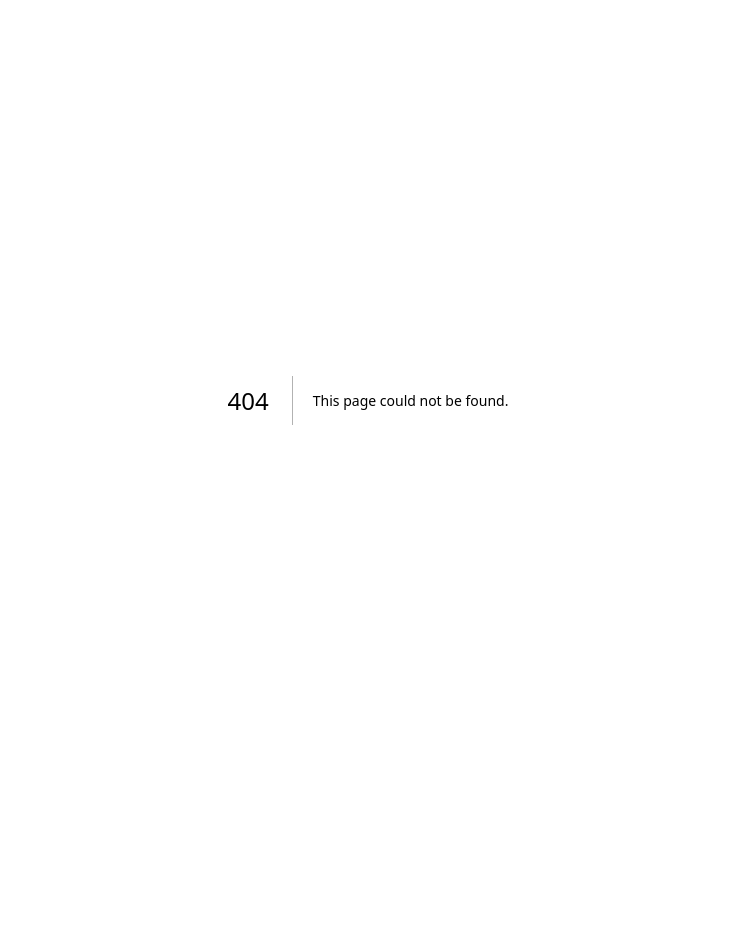
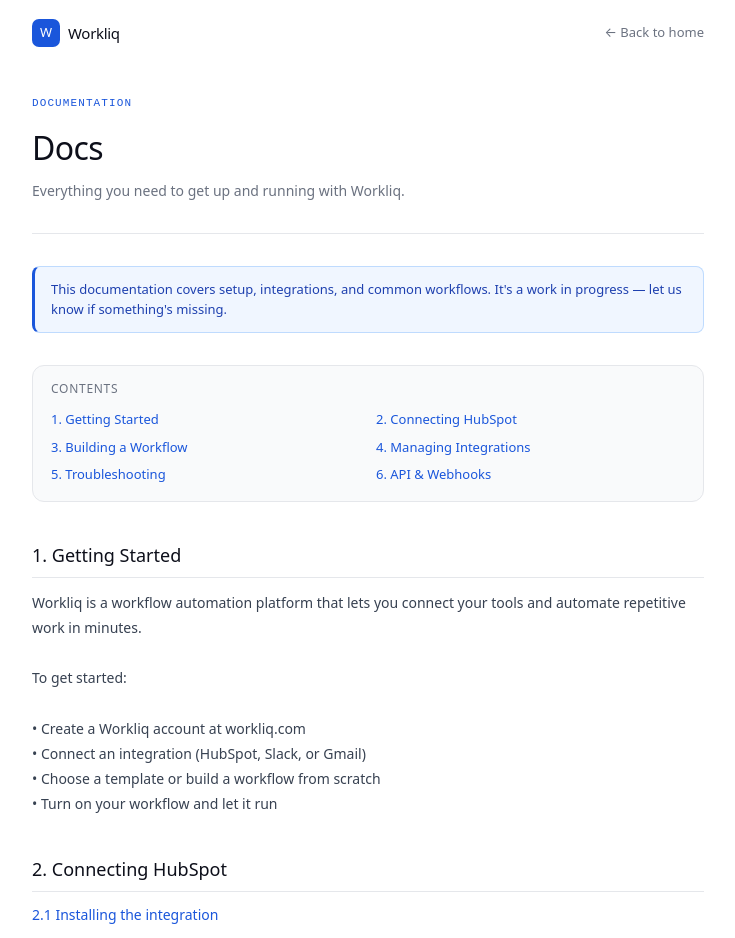
Before and after one commit to Marvellro/workliq.com, a Next.js app: page /docs in a window 1280 px wide. Before the commit this address had no page. Shown: the top 938 px of the page, without its empty margins (272-1007 px from the left). Before the commit the page ends 800 px from the top, so only its background shows below. Built offline with nearby package versions, Linux system fonts and the light colour scheme.

Commit message:
Create page.tsx

```diff
--- /dev/null
+++ b/app/docs/page.tsx
@@ -0,0 +1,136 @@
+"use client";
+
+export default function Docs() {
+  const sections = [
+    {
+      title: "1. Getting Started",
+      content: `Workliq is a workflow automation platform that lets you connect your tools and automate repetitive work in minutes.
+
+To get started:
+
+• Create a Workliq account at workliq.com
+• Connect an integration (HubSpot, Slack, or Gmail)
+• Choose a template or build a workflow from scratch
+• Turn on your workflow and let it run`
+    },
+    {
+      title: "2. Connecting HubSpot",
+      subsections: [
+        {
+          title: "2.1 Installing the integration",
+          content: `From your Workliq dashboard, go to Integrations → HubSpot and click Connect. You'll be redirected to HubSpot to approve access.
+
+Workliq requests read access to your deals data so it can trigger workflows based on deal activity. We do not request write access to your CRM records.`
+        },
+        {
+          title: "2.2 What data we access",
+          content: "Workliq reads deal properties on a scheduled basis to power automations you configure. No deal data is modified, and nothing is shared outside the workflow steps you set up. See our Privacy Policy for full details on data handling."
+        },
+      ]
+    },
+    {
+      title: "3. Building a Workflow",
+      content: `Workflows in Workliq are made of triggers and actions:
+
+• Triggers — an event that starts the workflow, such as a new deal or a scheduled time
+• Actions — what happens next, such as sending a Slack message or updating a record
+• Conditions — optional logic to branch your workflow based on data
+
+You can build a workflow visually from the Workflows tab, or start from one of our templates.`
+    },
+    {
+      title: "4. Managing Integrations",
+      content: `You can view and manage connected integrations at any time from Settings → Integrations.
+
+To disconnect an integration, click Disconnect next to its name. This immediately revokes Workliq's access token and stops any workflows relying on that integration.`
+    },
+    {
+      title: "5. Troubleshooting",
+      content: `Common issues:
+
+• Workflow not triggering — check that the integration is still connected and the trigger conditions are correct
+• Missing data in a step — confirm the integration has the required scopes approved
+• Slow updates — some integrations sync on a schedule rather than in real time
+
+If you're still stuck, contact us at support@workliq.com.`
+    },
+    {
+      title: "6. API & Webhooks",
+      content: "Workliq supports outbound webhooks so you can trigger external systems from a workflow. API access for building custom integrations is on our roadmap — reach out if you'd like early access."
+    },
+  ];
+
+  return (
+    <main style={{ maxWidth: 720, margin: "0 auto", fontFamily: "system-ui, -apple-system, sans-serif", padding: "0 1.5rem" }}>
+
+      {/* NAV */}
+      <nav style={{ display: "flex", alignItems: "center", justifyContent: "space-between", padding: "1.2rem 0 0" }}>
+        <a href="/" style={{ display: "flex", alignItems: "center", gap: 8, textDecoration: "none" }}>
+          <div style={{ width: 28, height: 28, background: "#1A56DB", borderRadius: 7, display: "flex", alignItems: "center", justifyContent: "center", fontSize: 13, fontWeight: 500, color: "#fff" }}>W</div>
+          <span style={{ fontSize: 15, fontWeight: 500, color: "#0D0F1A", letterSpacing: "-0.02em" }}>Workliq</span>
+        </a>
+        <a href="/" style={{ fontSize: 13, color: "#6B7280", textDecoration: "none" }}>← Back to home</a>
+      </nav>
+
+      {/* HEADER */}
+      <div style={{ padding: "3rem 0 2rem", borderBottom: "0.5px solid #E5E7EB", marginBottom: "2rem" }}>
+        <div style={{ fontSize: 11, fontFamily: "monospace", color: "#1A56DB", letterSpacing: "0.1em", textTransform: "uppercase", marginBottom: 12 }}>Documentation</div>
+        <h1 style={{ fontSize: 32, fontWeight: 500, color: "#0D0F1A", letterSpacing: "-0.02em", marginBottom: 8 }}>Docs</h1>
+        <p style={{ fontSize: 14, color: "#6B7280" }}>Everything you need to get up and running with Workliq.</p>
+      </div>
+
+      {/* INTRO NOTE */}
+      <div style={{ background: "#F0F6FF", border: "0.5px solid #BFDBFE", borderLeft: "3px solid #1A56DB", borderRadius: 8, padding: "12px 16px", marginBottom: "2rem", fontSize: 13, color: "#1E40AF", lineHeight: 1.6 }}>
+        This documentation covers setup, integrations, and common workflows. It's a work in progress — let us know if something's missing.
+      </div>
+
+      {/* TABLE OF CONTENTS */}
+      <div style={{ background: "#F9FAFB", border: "0.5px solid #E5E7EB", borderRadius: 12, padding: "14px 18px", marginBottom: "2.5rem" }}>
+        <div style={{ fontSize: 12, fontWeight: 500, color: "#6B7280", textTransform: "uppercase", letterSpacing: "0.06em", marginBottom: 10 }}>Contents</div>
+        <div style={{ display: "grid", gridTemplateColumns: "1fr 1fr", gap: "4px 16px" }}>
+          {sections.map((s, i) => (
+            <a key={i} href={`#section-${i}`} style={{ fontSize: 13, color: "#1A56DB", textDecoration: "none", padding: "2px 0", lineHeight: 1.5 }}>
+              {s.title}
+            </a>
+          ))}
+        </div>
+      </div>
+
+      {/* SECTIONS */}
+      {sections.map((section, i) => (
+        <div key={i} id={`section-${i}`} style={{ marginBottom: "2.5rem" }}>
+          <h2 style={{ fontSize: 18, fontWeight: 500, color: "#0D0F1A", marginBottom: 12, paddingBottom: 8, borderBottom: "0.5px solid #E5E7EB" }}>
+            {section.title}
+          </h2>
+          {section.content && (
+            <p style={{ fontSize: 14, color: "#374151", lineHeight: 1.8, whiteSpace: "pre-line" }}>
+              {section.content}
+            </p>
+          )}
+          {section.subsections && section.subsections.map((sub, j) => (
+            <div key={j} style={{ marginBottom: 18 }}>
+              <h3 style={{ fontSize: 14, fontWeight: 500, color: "#1A56DB", marginBottom: 8 }}>{sub.title}</h3>
+              <p style={{ fontSize: 14, color: "#374151", lineHeight: 1.8, whiteSpace: "pre-line" }}>{sub.content}</p>
+            </div>
+          ))}
+        </div>
+      ))}
+
+      {/* CONTACT CARD */}
+      <div style={{ background: "#F0F6FF", border: "0.5px solid #BFDBFE", borderRadius: 12, padding: "16px 20px", marginBottom: "2rem" }}>
+        <div style={{ fontSize: 13, fontWeight: 500, color: "#1E40AF", marginBottom: 8 }}>Can't find what you're looking for?</div>
+        <div style={{ fontSize: 13, color: "#374151", lineHeight: 1.7 }}>
+          Email us at{" "}
+          <a href="mailto:support@workliq.com" style={{ color: "#1A56DB" }}>support@workliq.com</a>
+          {" "}and we'll help you out.
+        </div>
+      </div>
+
+      {/* FOOTER */}
+      <footer style={{ textAlign: "center", padding: "2rem 0", borderTop: "0.5px solid #E5E7EB", fontSize: 12, color: "#9CA3AF", fontFamily: "monospace" }}>
+        © 2026 Workliq Inc. · workliq.com ·{" "}
+        <a href="/terms" style={{ color: "#9CA3AF" }}>Terms of Service</a>
+      </footer>
+    </main>
+  );
+}
```
